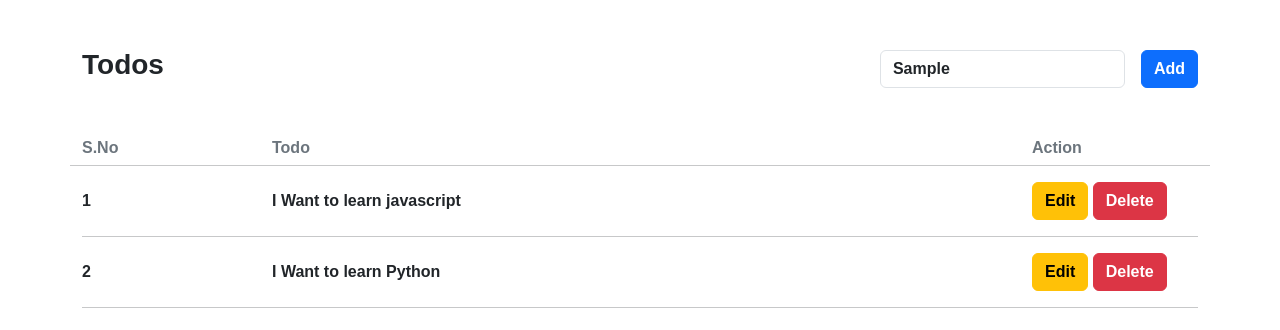
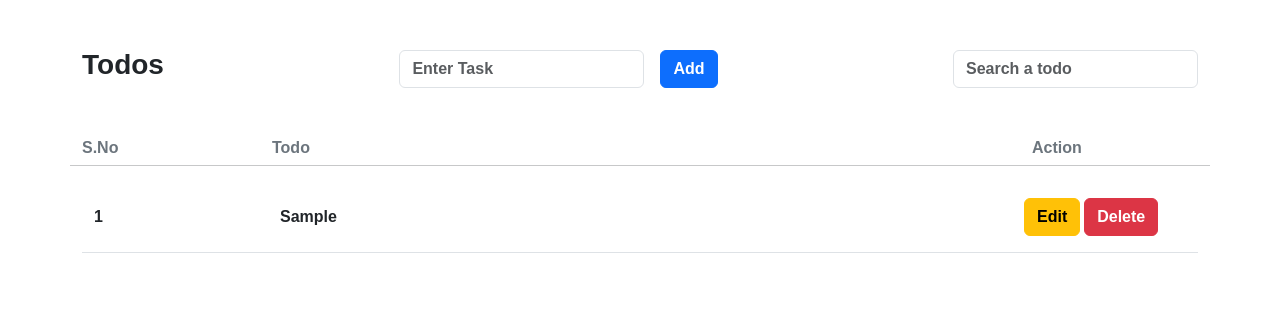
Before and after one commit to deependra-16/todo-with-dom, a plain HTML site: page src/index.html in a window 1280 px wide. Both pictures are taken after typing "Sample" into the empty fields and a click on the button "Add". Drawn offline with Linux system fonts and the light colour scheme.

Commit message:
added delete functionallity

```diff
--- a/src/index.html
+++ b/src/index.html
@@ -12,59 +12,41 @@
 <body>
 
     <section id="main">
-        <div class="container">
+        <div class="container"  >
             <div class="row">
                 <div class="col-12 py-5">
-                   <div class="d-flex align-items-center justify-content-between" >
+                    <div class="d-flex align-items-center justify-content-between">
                         <h3>Todos</h3>
-                        <div class="d-flex  align-items-center gap-3" >
-                                <input type="text" class="form-control" placeholder="Enter Task" aria-label="Username" aria-describedby="basic-addon1">
-                            <button type="button" class="btn btn-primary">Add</button>
+                        <div class="d-flex  align-items-center gap-3">
+                            <input type="text" class="form-control" placeholder="Enter Task" aria-label="Username"
+                                aria-describedby="basic-addon1" id="todo-input" >
+                            <button type="button" class="btn btn-primary" onclick="addFunction()">Add</button>
                         </div>
-                   </div>
+                        <div class="d-flex  align-items-center gap-3">
+                            <input type="text" class="form-control" placeholder="Search a todo" aria-label="Username"
+                                aria-describedby="basic-addon1" id="search-input">
+                        </div>
+                    </div>
                 </div>
-                <div class="col" >
-                    <h6 class="text-secondary" >S.No</h4>
+                <div class="col">
+                    <h6 class="text-secondary">S.No</h4>
                 </div>
-                <div class="col-8" >
-                    <h6 class="text-secondary" >Todo</h4>
+                <div class="col-8">
+                    <h6 class="text-secondary">Todo</h4>
                 </div>
-                <div class="col" >
-                    <h6 class="text-secondary" >Action</h4>
+                <div class="col">
+                    <h6 class="text-secondary">Action</h4>
                 </div>
 
-                <hr/>
+                <hr />
             </div>
 
-            <div class="row align-items-center">
-                <div class="col" >
-                    <h6 class="mb-0" >1</h4>
-                </div>
-                <div class="col-8" >
-                    <h6 class="mb-0" >I Want to learn javascript</h4>
-                </div>
-                <div class="col" >
-                    <button type="button" class="btn btn-warning">Edit</button>
-                    <button type="button" class="btn btn-danger">Delete</button>
-                </div>
+            <div class="container" id="main-container" >
+
             </div>
-            <hr/>
-            <div class="row align-items-center">
-                <div class="col" >
-                    <h6 class="mb-0" >2</h4>
-                </div>
-                <div class="col-8" >
-                    <h6 class="mb-0" >I Want to learn Python</h4>
-                </div>
-                <div class="col" >
-                    <button type="button" class="btn btn-warning">Edit</button>
-                    <button type="button" class="btn btn-danger">Delete</button>
-                </div>
-            </div>
-            <hr/>
-
         </div>
     </section>
+
 
     <script src="./script.js"></script>
     <script src="../js/bootstrap.bundle.min.js"></script>
--- a/src/script.js
+++ b/src/script.js
@@ -0,0 +1,169 @@
+let taskFromLocalStorage = JSON.parse(localStorage.getItem("tasks"))
+let tasks = taskFromLocalStorage || [];
+let count = tasks.length ? tasks[tasks.length - 1].serialNo + 1 : 1;
+
+console.log(count)
+
+
+
+function addTodo(sno, value) {
+  let container = document.getElementById("main-container")
+
+  //created parent row
+  let parentDiv = document.createElement("div")
+  parentDiv.classList.add('row')
+  parentDiv.classList.add('align-items-center')
+  parentDiv.classList.add('border-bottom')
+  parentDiv.classList.add('pt-3')
+  parentDiv.classList.add('pb-3')
+  container.appendChild(parentDiv)
+
+  //created col with h6 child
+  let childDiv_1 = document.createElement("div")
+  childDiv_1.classList.add('col')
+  parentDiv.appendChild(childDiv_1)
+
+  let childH6_1 = document.createElement("h6");
+  childH6_1.classList.add("mb-0")
+  childH6_1.innerText = sno;
+  childDiv_1.appendChild(childH6_1)
+
+
+  //created col-8 with h6 child
+  let childDiv_2 = document.createElement("div")
+  childDiv_2.classList.add('col-8')
+  parentDiv.appendChild(childDiv_2)
+
+  let childH6_2 = document.createElement("h6");
+  childH6_2.classList.add("mb-0")
+  childH6_2.innerText = value
+  childDiv_2.appendChild(childH6_2)
+
+
+  //create col with edit and delete button
+  let childDiv_3 = document.createElement("div")
+  childDiv_3.classList.add("col")
+  childDiv_3.classList.add("d-flex")
+  childDiv_3.classList.add("align-items-center")
+  childDiv_3.classList.add("gap-1")
+  parentDiv.appendChild(childDiv_3)
+
+  //created edit button
+  let edit_button = document.createElement("button")
+  edit_button.innerText = "Edit"
+  edit_button.classList.add("btn")
+  edit_button.classList.add("btn-warning")
+  childDiv_3.appendChild(edit_button)
+
+  //created delete button
+  let delete_button = document.createElement("button")
+  delete_button.innerText = "Delete"
+  delete_button.classList.add("btn")
+  delete_button.classList.add("btn-danger")
+  childDiv_3.appendChild(delete_button)
+
+  delete_button.onclick = deleteTodo;
+
+}
+
+
+function getTodoValue() {
+  let todoInput = document.getElementById("todo-input")
+  let task = {
+    serialNo: count,
+    taskValue: todoInput.value
+  }
+  tasks.push(task)
+  localStorage.setItem("tasks", JSON.stringify(tasks))
+  count++
+}
+
+function printValues() {
+  if(tasks.length){
+    let stringTask = localStorage.getItem("tasks")
+
+    let parsedTask = JSON.parse(stringTask)
+
+    let main = document.getElementById("main-container")
+
+
+    parsedTask.forEach(element => {
+      addTodo(element.serialNo,element.taskValue)
+    });
+  }
+}
+
+let searchInput = document.getElementById("search-input")
+
+searchInput.addEventListener("input", (e) => {
+  searchTodo(e)
+})
+
+function searchTodo(e) {
+  let filteredTodos = tasks.filter((todo) => {
+    return todo.taskValue.includes(e.target.value)
+  })
+
+  let main = document.getElementById("mainContent")
+
+
+  main.innerHTML = ""
+
+  filteredTodos.map(element => {
+    let h3 = document.createElement("h3")
+    h3.innerText = element.taskValue
+    main.appendChild(h3)
+  });
+
+}
+
+function addFunction(){
+  let input = document.getElementById("todo-input")
+  addTodo(count,input.value)
+  let value = {
+    serialNo:count,
+    taskValue:input.value
+  }
+  tasks.push(value);
+  localStorage.setItem("tasks",JSON.stringify(tasks))
+  input.value = ""
+  count++;
+}
+
+
+function deleteTodo(e){
+  console.log("delete button called")
+  let removeRow = e.target.parentElement.parentElement;
+  let getSno = removeRow.firstElementChild;
+  let h6 = getSno.firstElementChild.innerText;
+
+  let filteredTodos = tasks.filter((value,key)=>{
+    if(value.serialNo != h6){
+      return value;
+    }
+  })
+
+  let finalTodos = filteredTodos.map((task,key)=>{
+    let value = {
+      serialNo : key+1,
+      taskValue : task.taskValue
+    }
+    return value
+  })
+
+  console.log(finalTodos)
+
+
+
+  localStorage.setItem("tasks",JSON.stringify(finalTodos))
+  removeRow.remove()
+
+  let mainContainer = document.getElementById("main-container")
+  mainContainer.innerHTML = ""
+
+  printValues()
+
+
+}
+
+printValues()
```
